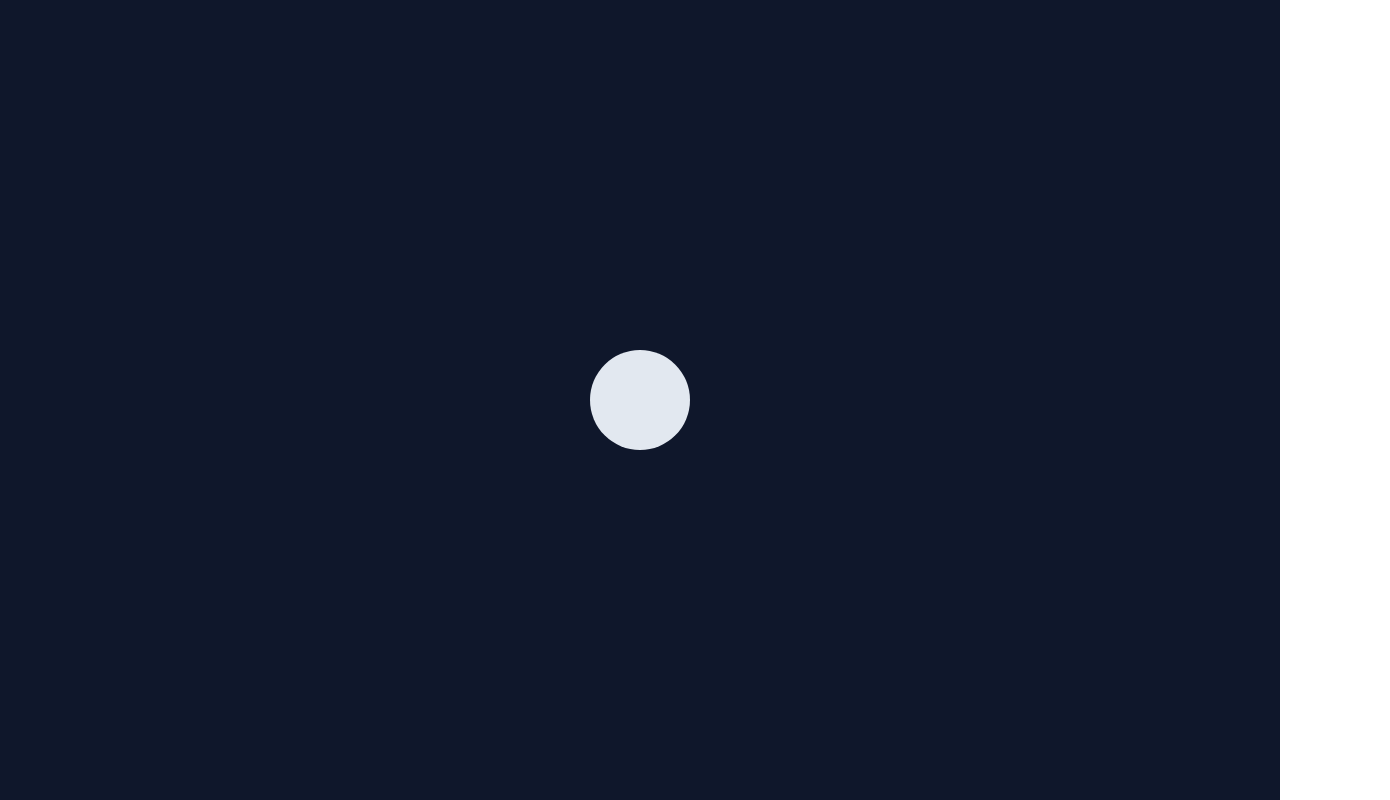
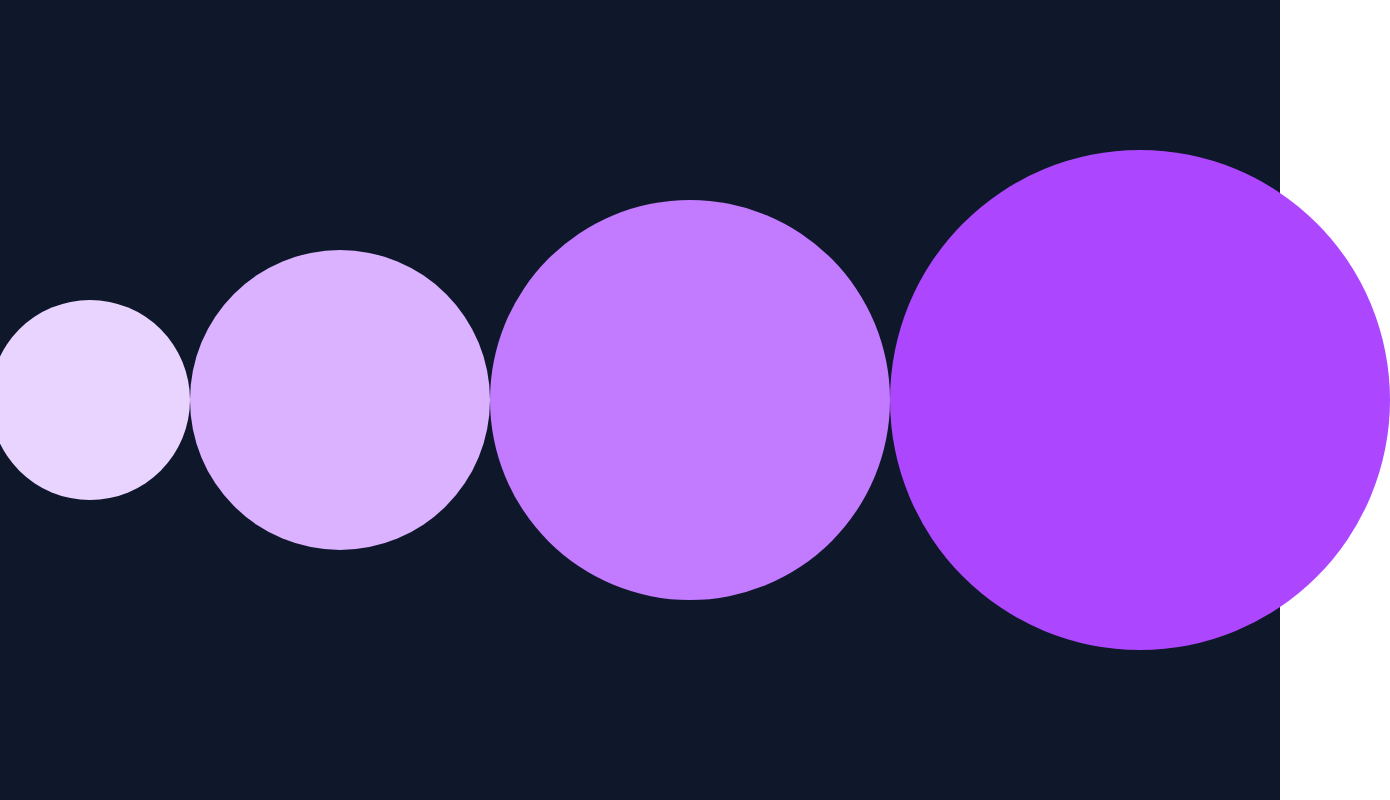
Before and after one commit to jeslor/ripple_ui, a React (Vite) app: page / in a window 1280 px wide. Shown: the whole page, 1390 px wide, since content can reach past the window. Built offline with nearby package versions, Linux system fonts and the light colour scheme.

Commit message:
add the circles

```diff
--- a/src/App.jsx
+++ b/src/App.jsx
@@ -2,35 +2,15 @@ import { useEffect, useState } from "react";
 
 import "./App.css";
 
-const circles = Array.from({ length: 8 });
-
 function App() {
-  const [count, setCount] = useState(0);
-  const [isReady, setIsReady] = useState(false);
-
-  console.log(circles);
-
-  useEffect(() => {
-    const timer = setTimeout(() => {
-      setIsReady(true);
-    }, 1000);
-
-    return () => clearTimeout(timer);
-  }, []);
-
   return (
     <main className="h-screen w-screen bg-slate-900 flex justify-center items-center">
       <div className="relative flex justify-center items-center ">
-        {isReady &&
-          circles.map((_, index) => (
-            <div
-              style={{ width: `${(index + 1) * 100}px`, height: "100px" }}
-              key={index}
-              className={` rounded-full bg-slate-200 absolute transition-all duration-1000 ease-in-out ${
-                count === index ? "scale-100" : "scale-0"
-              }`}
-            ></div>
-          ))}
+        <div className="w-[100px] h-[100px] bg-purple-100 rounded-full"></div>
+        <div className="w-[200px] h-[200px] bg-purple-200 rounded-full"></div>
+        <div className="w-[300px] h-[300px] bg-purple-300 rounded-full"></div>
+        <div className="w-[400px] h-[400px] bg-purple-400 rounded-full"></div>
+        <div className="w-[500px] h-[500px] bg-purple-500 rounded-full"></div>
       </div>
     </main>
   );
```
